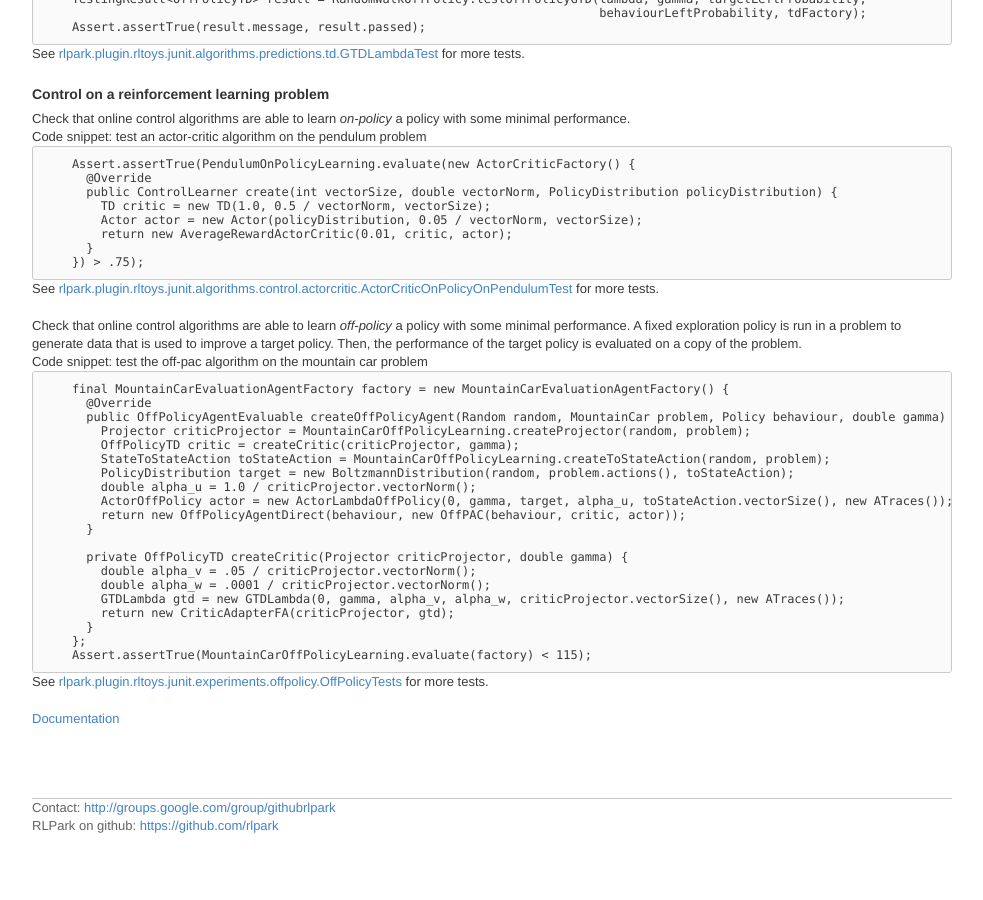
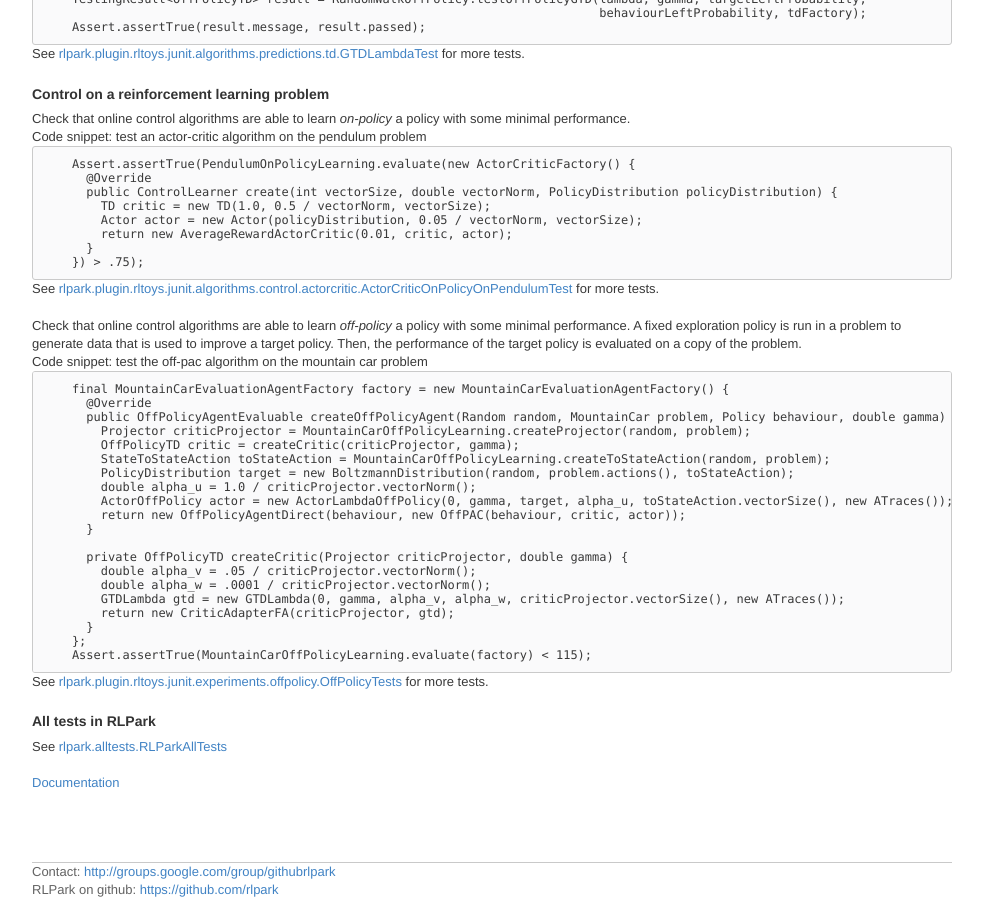
Before and after one commit to rlpark/rlpark.github.com, a Jekyll site: the page built from doc_tutorialtesting.html, in a window 1280 px wide and 900 px high, scrolled down 673 px. Shown: the whole window, without its empty margins (148-1131 px from the left). Built offline with Jekyll 4.4.1, drawn with Linux system fonts in a browser that asks for light colours; before the commit the page ends 1508 px from its top, so only the background shows below that.

Commit message:
Add a link to all tests in RLPark

```diff
--- a/doc_tutorialtesting.html
+++ b/doc_tutorialtesting.html
@@ -97,3 +97,7 @@ Code snippet: test the off-pac algorithm on the mountain car problem<br/>
     Assert.assertTrue(MountainCarOffPolicyLearning.evaluate(factory) &lt; 115);
 </pre>
 See <a href="https://github.com/rlpark/rlpark/blob/master/rlpark.plugin.rltoys/jvsrctests/rlpark/plugin/rltoys/junit/experiments/offpolicy/OffPolicyTests.java">rlpark.plugin.rltoys.junit.experiments.offpolicy.OffPolicyTests</a> for more tests.
+
+<h3>All tests in RLPark</h3>
+
+See <a href="https://github.com/rlpark/rlpark/blob/master/rlpark.alltests/jvsrctests/rlpark/alltests/RLParkAllTests.java">rlpark.alltests.RLParkAllTests</a>
```
